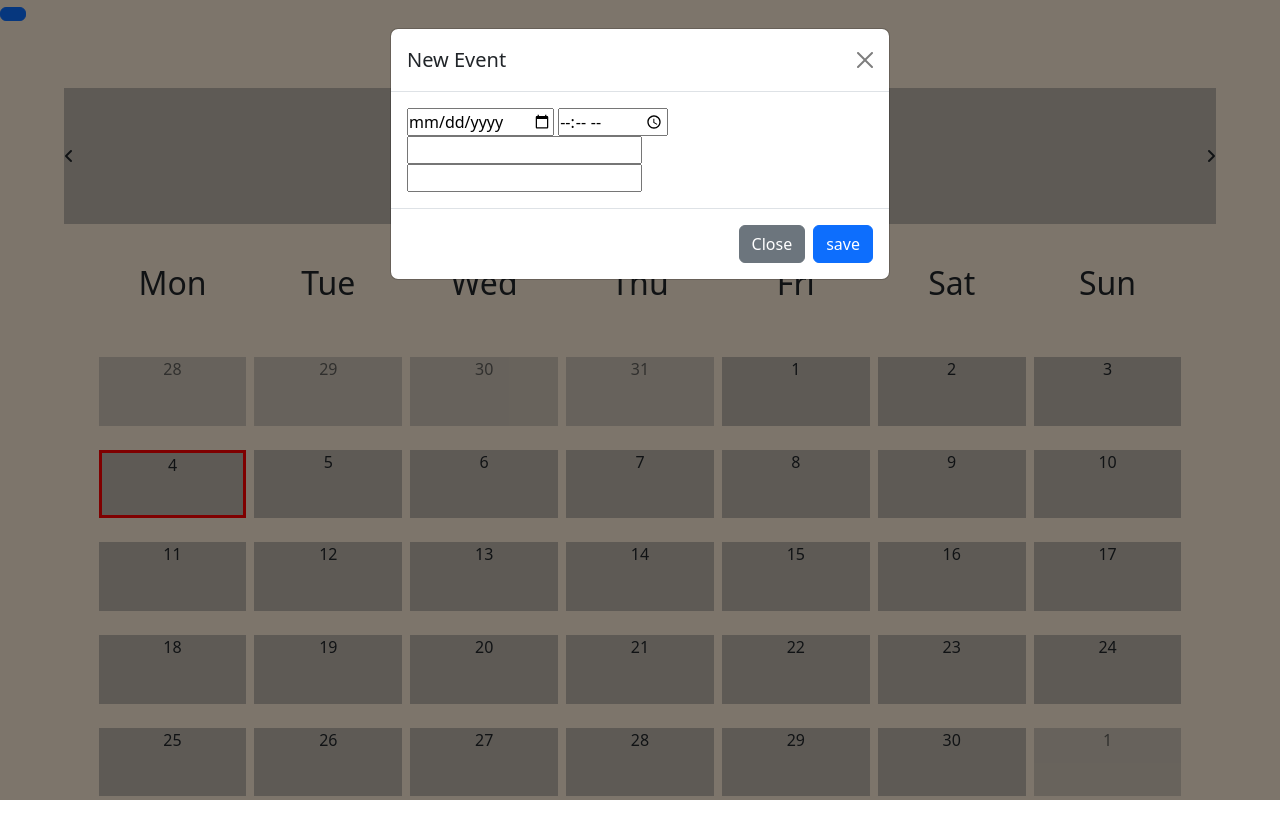
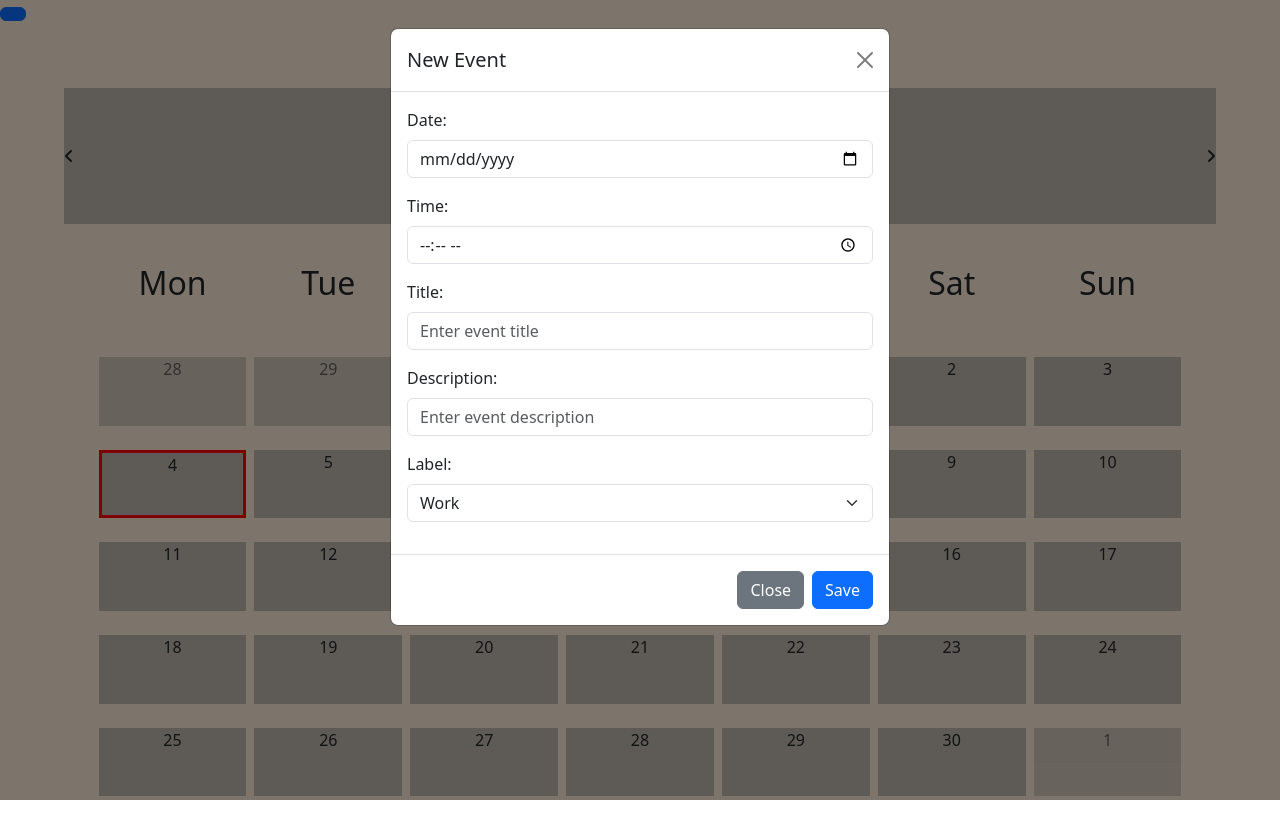
Before and after one commit to TheMisterPin/Calendar-Lovelace, a website with bundled scripts: page src/index.html in a window 1280 px wide. Both pictures are taken after a click on the button 13 px from the left and 13 px from the top of the page. Built offline with nearby package versions, Linux system fonts and the light colour scheme.

Commit message:
form created

```diff
--- a/src/index.html
+++ b/src/index.html
@@ -51,14 +51,35 @@
                     <button type="button" class="btn-close" data-bs-dismiss="modal" aria-label="Close"></button>
                 </div>
                 <div class="modal-body">
-    <input type="date" id="newEventDate">
-    <input type="time" id="newEventTime">
-    <input type="text" id="newEventTitle">
-    <input type="text" id="newEventText">
+                    <div class="mb-3">
+                        <label for="newEventDate" class="form-label">Date:</label>
+                        <input type="date" class="form-control" id="newEventDate">
+                    </div>
+                    <div class="mb-3">
+                        <label for="newEventTime" class="form-label">Time:</label>
+                        <input type="time" class="form-control" id="newEventTime">
+                    </div>
+                    <div class="mb-3">
+                        <label for="newEventTitle" class="form-label">Title:</label>
+                        <input type="text" class="form-control" id="newEventTitle" placeholder="Enter event title">
+                    </div>
+                    <div class="mb-3">
+                        <label for="newEventText" class="form-label">Description:</label>
+                        <input type="text" class="form-control" id="newEventText" placeholder="Enter event description">
+                    </div>
+                    <div class="mb-3">
+                        <label for="eventLabel" class="form-label">Label:</label>
+                        <select class="form-select" id="eventLabel">
+                            <option value="work">Work</option>
+                            <option value="home">Home</option>
+                            <option value="hobby">Hobby</option>
+                            <option value="addNew">Add New Label</option>
+                        </select>
+                    </div>
                 </div>
                 <div class="modal-footer">
                     <button type="button" class="btn btn-secondary" data-bs-dismiss="modal">Close</button>
-              <button id="saveBtn" class="btn btn-primary">save</button>
+                    <button id="saveBtn" class="btn btn-primary">Save</button>
                 </div>
             </div>
         </div>
--- a/src/utils/newEventHandler.ts
+++ b/src/utils/newEventHandler.ts
@@ -4,13 +4,15 @@ const newEventDateInput: HTMLInputElement = document.querySelector('#newEventDat
 const newEventTitleInput : HTMLInputElement= document.querySelector('#newEventTitle')!;
 const newEventTxtInput: HTMLInputElement = document.querySelector('#newEventText')!;
 const newEventTimeInput: HTMLInputElement = document.querySelector('#newEventTime')!;
-
+const labelSelector: HTMLSelectElement = document.querySelector('#eventLabel')!;
 
 export interface Event {
     title: string;
     date: string;
     txt: string;
     time: string;
+    label: string;
+
 }
 function saveEventToLocalStorage(event: Event): void {
     const localEvents = JSON.parse(localStorage.getItem('events') || '[]');
@@ -19,18 +21,22 @@ function saveEventToLocalStorage(event: Event): void {
 }
 
 
-export function newEventHandler(): { title: string, date: string, txt: string, time: string} {
+export function newEventHandler(): Event {
     const title = newEventTitleInput.value;
-    const txt = newEventTxtInput.value;
     const date = newEventDateInput.value;
     const time = newEventTimeInput.value;
+    const txt = newEventTxtInput.value;
 
-   const newEvent: Event = {
+    const label = labelSelector.value;
+
+    const newEvent: Event = {
         title,
         date,
+        time,
         txt,
-        time,
+        label,
     }
+
     saveEventToLocalStorage(newEvent);
-return newEvent
+    return newEvent;
 }
```
Also changed, not shown: dist/utils/newEventHandler.js. Lines whose indentation alone changed are shown as unchanged.
